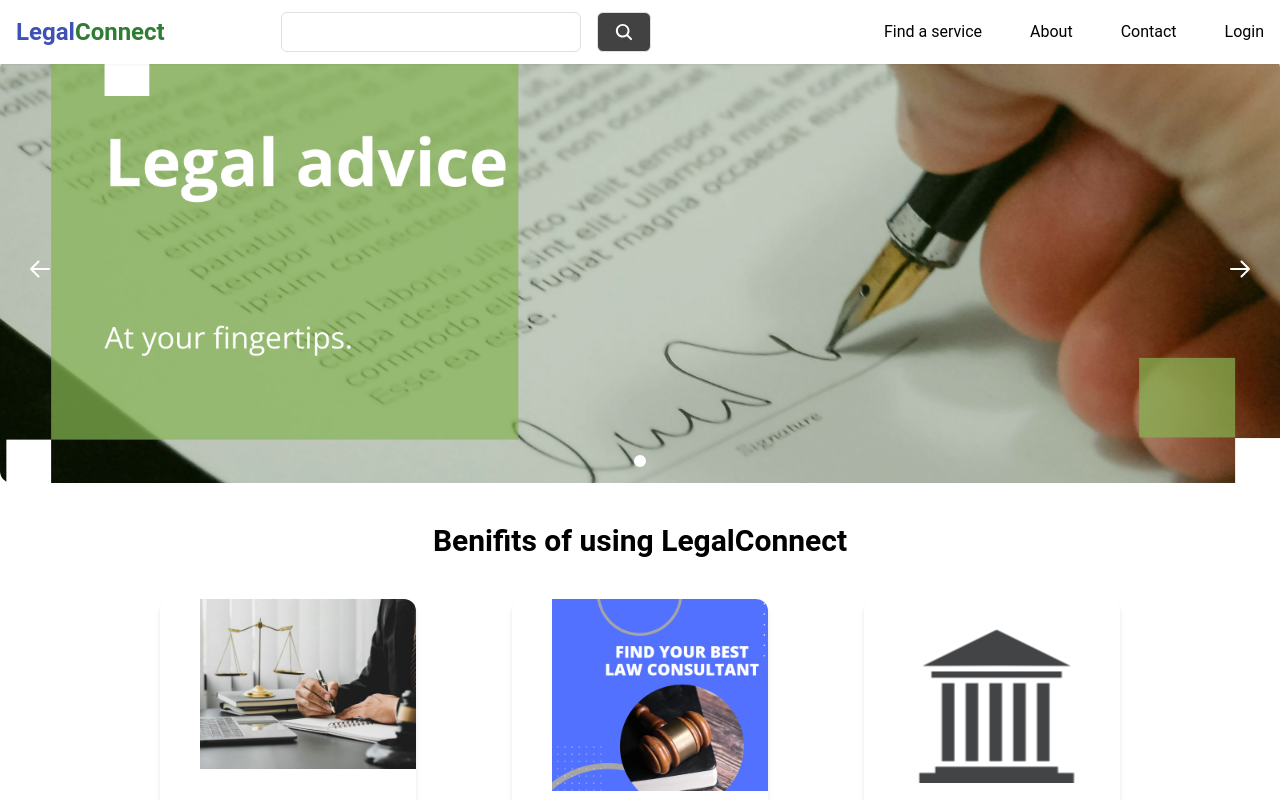
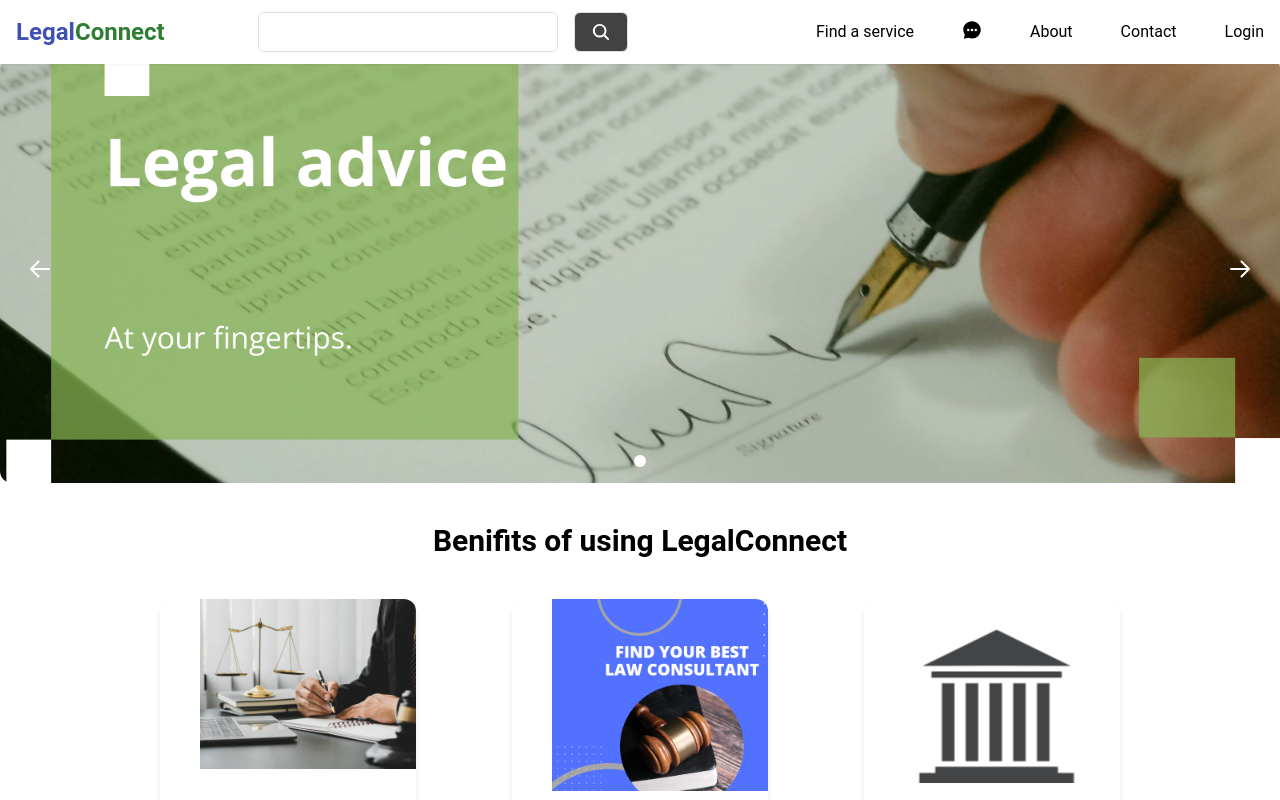
Before and after one commit to gautamchangedia15/LegalConnect, a React (Vite) app in the folder frontend/: page / in a window 1280 px wide. Shown: the top 800 px of the page. Built offline with nearby package versions, Linux system fonts and the light colour scheme; no server answers; the HTML template or start-up script is replaced by a standard one.

Commit message:
basic fixes chat routes for client

```diff
--- a/frontend/src/App.jsx
+++ b/frontend/src/App.jsx
@@ -145,6 +145,9 @@ export default function App() {
               element={<Payment />}
             />
             {/* <Route exact path="/provider/dashboard/chat" element={<Chat />} /> */}
+
+            {/* chat */}
+            <Route exact path="/client/messages" element={<Chat />} />
           </Routes>
         ) : (
           <></>
--- a/frontend/src/components/NavigationBar/NavigationBar.jsx
+++ b/frontend/src/components/NavigationBar/NavigationBar.jsx
@@ -1,9 +1,10 @@
 import React, { useEffect, useState } from "react";
-import { IoReorderThreeOutline, IoSearch } from "react-icons/io5";
+import { IoChatbubbleEllipsesSharp, IoReorderThreeOutline, IoSearch } from "react-icons/io5";
 import { Link, NavLink, useNavigate } from "react-router-dom";
 import { useDispatch, useSelector } from "react-redux";
 import { getProvider } from "../../action/providerAction";
 import { logoutClient } from "../../action/clientAction";
+import { BsChat } from "react-icons/bs";
 
 
 
@@ -120,7 +121,7 @@ function NavigationBar() {
         <div>
           <button
             onClick={() =>
-              dispatch(getProvider("", "", search)) && Navigate("/service")
+              dispatch(getProvider("", "", search)) && navigate("/service")
             }
             className="bg-gray-800 border border-gray-300 h-10 text-white font-bold text-xl text- px-4 py-2 rounded-md">
             <IoSearch />
@@ -141,7 +142,9 @@ function NavigationBar() {
                   <li>Dashboard</li>
                 </Link>
               ) : (
-                <></>
+                <Link to={"/client/messages"}>
+                  <li> <IoChatbubbleEllipsesSharp size={20} /></li>
+                  </Link>
               )}
 
               {role == "Client" ? (
@@ -157,14 +160,17 @@ function NavigationBar() {
               </Link>
               <li>Contact</li>
               {isAuthenticated && isAuthenticated ? (
+                <>
+
                   <button
                     onClick={() => {
                       dispatch(logoutClient());
-                    Navigate("/");
+                      navigate("/");
                       window.location.reload();
                     }}>
                     Logout
                   </button>
+                </>
               ) : (
                 <>
                   <Link to={"/clientLogin"}>
```
Lines whose indentation alone changed are shown as unchanged.
